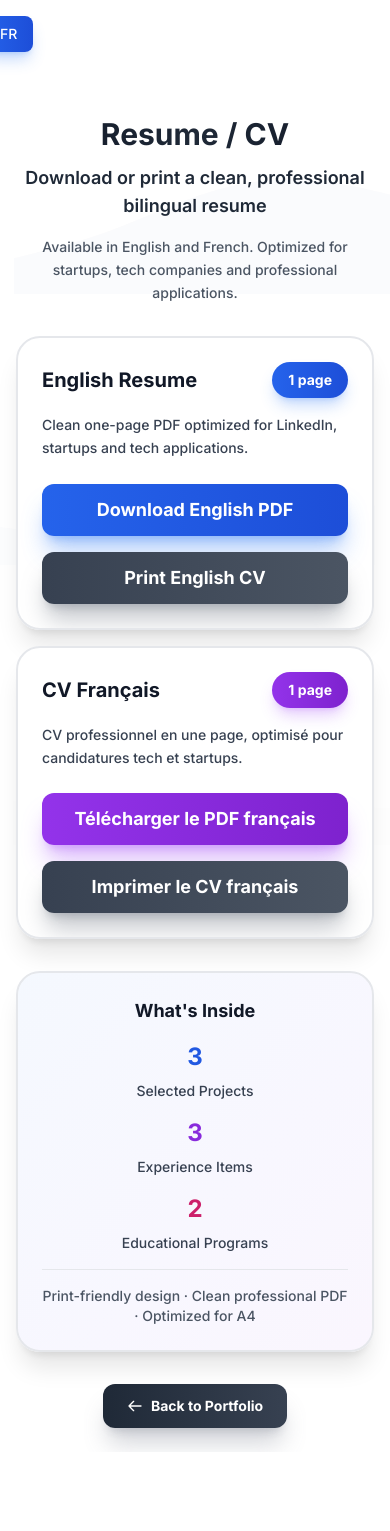
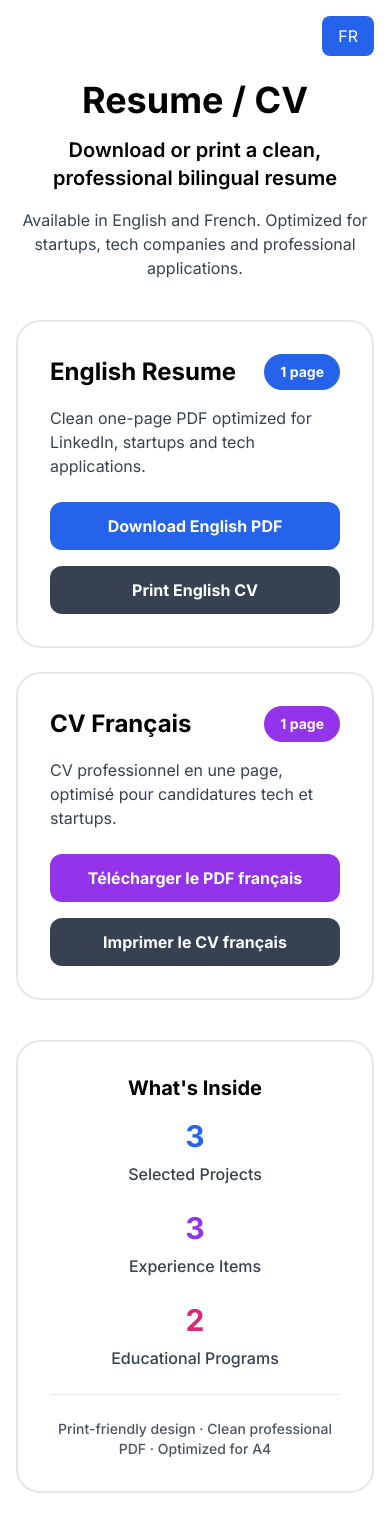
Before and after one commit to Sy2force/Portfolio---pro, a Next.js app: page /resume in a window 390 px wide. Shown: the top 1531 px of the page. Before the commit the page ends 1452 px from the top, so only its background shows below. Built offline with nearby package versions, Linux system fonts and the light colour scheme.

Commit message:
Simplified resume page - removed custom CSS and animations for debugging

```diff
--- a/app/resume/page.tsx
+++ b/app/resume/page.tsx
@@ -1,6 +1,5 @@
 "use client"
 
-import { motion } from "framer-motion"
 import { useLanguage } from "@/lib/language-context"
 import Link from "next/link"
 
@@ -14,107 +13,12 @@ export default function ResumePage() {
   }
 
   return (
-    <>
-      <style jsx global>{`
-        .resume-wave-background {
-          position: relative;
-          min-height: 100vh;
-          overflow: hidden;
-          background: #ffffff;
-        }
-
-        .resume-wave-field {
-          position: absolute;
-          inset: 0;
-          z-index: 0;
-          pointer-events: none;
-          overflow: hidden;
-        }
-
-        .resume-wave-background > *:not(.resume-wave-field) {
-          position: relative;
-          z-index: 10;
-        }
-
-        .resume-wave-field .wave-svg {
-          position: absolute;
-          left: 0;
-          width: 100%;
-          pointer-events: none;
-        }
-
-        .resume-wave-field .wave-svg-1 {
-          top: 10%;
-          height: 180px;
-          opacity: 0.15;
-          animation: waveSvgFloat 5s ease-in-out infinite alternate;
-        }
-
-        .resume-wave-field .wave-svg-2 {
-          top: 30%;
-          height: 150px;
-          opacity: 0.12;
-          animation: waveSvgFloat 6s ease-in-out infinite alternate-reverse;
-        }
-
-        .resume-wave-field .wave-svg-3 {
-          top: 50%;
-          height: 140px;
-          opacity: 0.1;
-          animation: waveSvgFloat 7s ease-in-out infinite alternate;
-        }
-
-        .resume-wave-field .wave-svg-4 {
-          top: 70%;
-          height: 160px;
-          opacity: 0.08;
-          animation: waveSvgFloat 8s ease-in-out infinite alternate-reverse;
-        }
-
-        @keyframes waveSvgFloat {
-          from {
-            transform: translateX(-15px);
-          }
-          to {
-            transform: translateX(15px);
-          }
-        }
-
-        @media (prefers-reduced-motion: reduce) {
-          .resume-wave-field .wave-svg {
-            animation: none;
-          }
-        }
-
-        @media (max-width: 768px) {
-          .resume-wave-field .wave-svg-1 { height: 120px; top: 12%; }
-          .resume-wave-field .wave-svg-2 { height: 100px; top: 32%; }
-          .resume-wave-field .wave-svg-3 { height: 90px; top: 52%; }
-          .resume-wave-field .wave-svg-4 { height: 100px; top: 72%; }
-        }
-      `}</style>
-      <div className="min-h-screen text-gray-900 relative overflow-hidden resume-wave-background">
-        {/* Wave field - full screen SVG waves */}
-        <div className="resume-wave-field" aria-hidden="true">
-          <svg className="wave-svg wave-svg-1" viewBox="0 0 1440 320" preserveAspectRatio="none">
-            <path fill="rgba(30, 58, 138, 0.15)" fillOpacity="1" d="M0,224L60,213.3C120,203,240,181,360,149.3C480,117,600,75,720,48C840,21,960,11,1080,16C1200,21,1320,43,1380,53.3L1440,64L1440,320L1380,320C1320,320,1200,320,1080,320C960,320,840,320,720,320C600,320,480,320,360,320C240,320,120,320,60,320L0,320Z"></path>
-          </svg>
-          <svg className="wave-svg wave-svg-2" viewBox="0 0 1440 320" preserveAspectRatio="none">
-            <path fill="rgba(30, 64, 175, 0.12)" fillOpacity="1" d="M0,192L48,197.3C96,203,192,213,288,229.3C384,245,480,267,576,250.7C672,235,768,181,864,181.3C960,181,1056,235,1152,234.7C1248,235,1344,181,1392,154.7L1440,128L1440,320L1392,320C1344,320,1248,320,1152,320C1056,320,960,320,864,320C768,320,672,320,576,320C480,320,384,320,288,320C192,320,96,320,48,320L0,320Z"></path>
-          </svg>
-          <svg className="wave-svg wave-svg-3" viewBox="0 0 1440 320" preserveAspectRatio="none">
-            <path fill="rgba(30, 58, 138, 0.05)" fillOpacity="1" d="M0,160L80,181.3C160,203,320,245,480,245.3C640,245,800,203,960,186.7C1120,171,1280,181,1360,186.7L1440,192L1440,320L1360,320C1280,320,1120,320,960,320C800,320,640,320,480,320C320,320,160,320,80,320L0,320Z"></path>
-          </svg>
-          <svg className="wave-svg wave-svg-4" viewBox="0 0 1440 320" preserveAspectRatio="none">
-            <path fill="rgba(30, 64, 175, 0.04)" fillOpacity="1" d="M0,128L60,144C120,160,240,192,360,197.3C480,203,600,181,720,165.3C840,149,960,139,1080,144C1200,149,1320,171,1380,181.3L1440,192L1440,320L1380,320C1320,320,1200,320,1080,320C960,320,840,320,720,320C600,320,480,320,360,320C240,320,120,320,60,320L0,320Z"></path>
-          </svg>
-        </div>
-
+    <div className="min-h-screen text-black bg-white px-4 py-20">
       {/* Language Toggle - Mobile */}
       <div className="fixed top-4 right-4 z-50 md:hidden">
         <button
           onClick={() => setLanguage(language === "en" ? "fr" : "en")}
-          className="px-4 py-2 bg-gradient-to-r from-blue-600 to-blue-700 hover:from-blue-700 hover:to-blue-800 text-white rounded-lg transition-all duration-300 font-medium text-sm touch-manipulation active:scale-95 shadow-lg shadow-blue-500/30 backdrop-blur-sm"
+          className="px-4 py-2 bg-blue-600 text-white rounded-lg"
         >
           {language === "en" ? "FR" : "EN"}
         </button>
@@ -124,217 +28,131 @@ export default function ResumePage() {
       <div className="hidden md:block fixed top-4 right-4 z-50">
         <button
           onClick={() => setLanguage(language === "en" ? "fr" : "en")}
-          className="px-4 py-2 bg-gradient-to-r from-blue-600 to-blue-700 hover:from-blue-700 hover:to-blue-800 text-white rounded-lg transition-all duration-300 font-medium shadow-lg shadow-blue-500/30 backdrop-blur-sm"
+          className="px-4 py-2 bg-blue-600 text-white rounded-lg"
         >
           {language === "en" ? "FR" : "EN"}
         </button>
       </div>
 
-      <div className="max-w-6xl mx-auto px-4 sm:px-6 py-6 md:py-8 pt-20 md:pt-20 relative z-10">
+      <div className="max-w-6xl mx-auto">
         {/* Header */}
-        <motion.div
-          initial={{ opacity: 0, y: 20 }}
-          animate={{ opacity: 1, y: 0 }}
-          className="text-center mb-8 md:mb-10"
-        >
-          <motion.h1
-            className="text-3xl sm:text-4xl md:text-5xl font-bold mb-3 bg-gradient-to-r from-gray-900 via-gray-800 to-gray-900 bg-clip-text text-transparent"
-            animate={{
-              backgroundPosition: ['0%', '100%', '0%']
-            }}
-            transition={{
-              duration: 5,
-              repeat: Infinity,
-              ease: "linear"
-            }}
-          >
+        <div className="text-center mb-10">
+          <h1 className="text-4xl font-bold mb-4 text-black">
             Resume / CV
-          </motion.h1>
-          <h2 className="text-lg md:text-xl text-gray-800 mb-4 font-semibold">
+          </h1>
+          <h2 className="text-xl text-black mb-4 font-semibold">
             Download or print a clean, professional bilingual resume
           </h2>
-          <p className="text-sm md:text-base text-gray-600 max-w-2xl mx-auto leading-relaxed font-medium">
+          <p className="text-base text-gray-700 max-w-2xl mx-auto">
             Available in English and French. Optimized for startups, tech companies and professional applications.
           </p>
-        </motion.div>
+        </div>
 
         {/* Resume Cards */}
-        <motion.div
-          initial={{ opacity: 0, y: 20 }}
-          animate={{ opacity: 1, y: 0 }}
-          transition={{ delay: 0.1 }}
-          className="grid md:grid-cols-2 gap-4 md:gap-6 mb-8 md:mb-10"
-        >
+        <div className="grid md:grid-cols-2 gap-6 mb-10">
           {/* English Resume Card */}
-          <motion.div
-            initial={{ opacity: 0, y: 20 }}
-            animate={{ opacity: 1, y: 0 }}
-            transition={{ delay: 0.2 }}
-            whileHover={{
-              scale: 1.02,
-              rotateY: 2,
-              rotateX: 2
-            }}
-            className="bg-white/95 backdrop-blur-xl border-2 border-gray-200 rounded-3xl p-6 md:p-8 hover:border-blue-500 transition-all duration-500 flex flex-col shadow-xl hover:shadow-2xl hover:shadow-blue-500/20 relative overflow-hidden"
-            style={{
-              perspective: '1000px'
-            }}
-          >
-            {/* Card glow effect */}
-            <div className="absolute inset-0 bg-gradient-to-br from-blue-500/5 to-purple-500/5 opacity-0 hover:opacity-100 transition-opacity duration-500" />
-
-            <div className="relative z-10 flex items-center justify-between mb-4">
-              <h3 className="text-xl md:text-2xl font-bold text-gray-900">
+          <div className="bg-white border-2 border-gray-200 rounded-3xl p-8">
+            <div className="flex items-center justify-between mb-4">
+              <h3 className="text-2xl font-bold text-black">
                 English Resume
               </h3>
-              <span className="px-4 py-2 bg-gradient-to-r from-blue-600 to-blue-700 text-white text-sm font-bold rounded-full shadow-lg shadow-blue-500/30">
+              <span className="px-4 py-2 bg-blue-600 text-white text-sm font-bold rounded-full">
                 1 page
               </span>
             </div>
-            <p className="text-sm md:text-base text-gray-700 mb-6 leading-relaxed flex-grow relative z-10 font-medium">
+            <p className="text-base text-gray-700 mb-6">
               Clean one-page PDF optimized for LinkedIn, startups and tech applications.
             </p>
-            <div className="space-y-4 relative z-10">
+            <div className="space-y-4">
               <a
                 href="/Shay_Acoca_CV_EN.pdf"
                 download
-                className="block w-full px-6 py-3 bg-gradient-to-r from-blue-600 to-blue-700 hover:from-blue-700 hover:to-blue-800 text-white rounded-xl transition-all duration-300 font-bold text-center touch-manipulation active:scale-98 shadow-xl shadow-blue-500/40 hover:shadow-2xl hover:shadow-blue-500/50 text-lg"
-                aria-label="Download Shay Acoca English CV PDF"
+                className="block w-full px-6 py-3 bg-blue-600 text-white rounded-xl text-center font-bold"
               >
                 Download English PDF
               </a>
               <button
                 onClick={() => handlePrint("/Shay_Acoca_CV_EN.pdf")}
-                className="block w-full px-6 py-3 bg-gradient-to-r from-gray-700 to-gray-600 hover:from-gray-600 hover:to-gray-500 text-white rounded-xl transition-all duration-300 font-bold text-center touch-manipulation active:scale-98 shadow-xl shadow-gray-500/40 hover:shadow-2xl hover:shadow-gray-500/50 text-lg"
-                aria-label="Print Shay Acoca English CV"
+                className="block w-full px-6 py-3 bg-gray-700 text-white rounded-xl text-center font-bold"
               >
                 Print English CV
               </button>
             </div>
-          </motion.div>
+          </div>
 
           {/* French Resume Card */}
-          <motion.div
-            initial={{ opacity: 0, y: 20 }}
-            animate={{ opacity: 1, y: 0 }}
-            transition={{ delay: 0.3 }}
-            whileHover={{
-              scale: 1.02,
-              rotateY: -2,
-              rotateX: 2
-            }}
-            className="bg-white/95 backdrop-blur-xl border-2 border-gray-200 rounded-3xl p-6 md:p-8 hover:border-purple-500 transition-all duration-500 flex flex-col shadow-xl hover:shadow-2xl hover:shadow-purple-500/20 relative overflow-hidden"
-            style={{
-              perspective: '1000px'
-            }}
-          >
-            {/* Card glow effect */}
-            <div className="absolute inset-0 bg-gradient-to-br from-purple-500/5 to-pink-500/5 opacity-0 hover:opacity-100 transition-opacity duration-500" />
-
-            <div className="relative z-10 flex items-center justify-between mb-4">
-              <h3 className="text-xl md:text-2xl font-bold text-gray-900">
+          <div className="bg-white border-2 border-gray-200 rounded-3xl p-8">
+            <div className="flex items-center justify-between mb-4">
+              <h3 className="text-2xl font-bold text-black">
                 CV Français
               </h3>
-              <span className="px-4 py-2 bg-gradient-to-r from-purple-600 to-purple-700 text-white text-sm font-bold rounded-full shadow-lg shadow-purple-500/30">
+              <span className="px-4 py-2 bg-purple-600 text-white text-sm font-bold rounded-full">
                 1 page
               </span>
             </div>
-            <p className="text-sm md:text-base text-gray-700 mb-6 leading-relaxed flex-grow relative z-10 font-medium">
+            <p className="text-base text-gray-700 mb-6">
               CV professionnel en une page, optimisé pour candidatures tech et startups.
             </p>
-            <div className="space-y-4 relative z-10">
+            <div className="space-y-4">
               <a
                 href="/Shay_Acoca_CV_FR.pdf"
                 download
-                className="block w-full px-6 py-3 bg-gradient-to-r from-purple-600 to-purple-700 hover:from-purple-700 hover:to-purple-800 text-white rounded-xl transition-all duration-300 font-bold text-center touch-manipulation active:scale-98 shadow-xl shadow-purple-500/40 hover:shadow-2xl hover:shadow-purple-500/50 text-lg"
-                aria-label="Télécharger le CV français de Shay Acoca en PDF"
+                className="block w-full px-6 py-3 bg-purple-600 text-white rounded-xl text-center font-bold"
               >
                 Télécharger le PDF français
               </a>
               <button
                 onClick={() => handlePrint("/Shay_Acoca_CV_FR.pdf")}
-                className="block w-full px-6 py-3 bg-gradient-to-r from-gray-700 to-gray-600 hover:from-gray-600 hover:to-gray-500 text-white rounded-xl transition-all duration-300 font-bold text-center touch-manipulation active:scale-98 shadow-xl shadow-gray-500/40 hover:shadow-2xl hover:shadow-gray-500/50 text-lg"
-                aria-label="Imprimer le CV français"
+                className="block w-full px-6 py-3 bg-gray-700 text-white rounded-xl text-center font-bold"
               >
                 Imprimer le CV français
               </button>
             </div>
-          </motion.div>
-        </motion.div>
+          </div>
+        </div>
 
         {/* Info Block */}
-        <motion.div
-          initial={{ opacity: 0, y: 20 }}
-          animate={{ opacity: 1, y: 0 }}
-          transition={{ delay: 0.4 }}
-          className="bg-white/95 backdrop-blur-xl border-2 border-gray-200 rounded-3xl p-6 md:p-8 mb-8 md:mb-10 relative overflow-hidden shadow-xl"
-        >
-          {/* Subtle gradient overlay */}
-          <div className="absolute inset-0 bg-gradient-to-br from-blue-500/5 to-purple-500/5" />
-
-          <div className="relative z-10">
-            <h3 className="text-lg md:text-xl font-bold text-gray-900 mb-4 text-center">
+        <div className="bg-white border-2 border-gray-200 rounded-3xl p-8 mb-10">
+          <h3 className="text-xl font-bold text-black mb-4 text-center">
             What&apos;s Inside
           </h3>
-            <div className="grid md:grid-cols-3 gap-4 md:gap-6 text-center">
-              <motion.div
-                className="space-y-2"
-                whileHover={{ scale: 1.05 }}
-                transition={{ duration: 0.2 }}
-              >
-                <div className="text-2xl md:text-3xl font-bold bg-gradient-to-r from-blue-600 to-blue-700 bg-clip-text text-transparent">
+          <div className="grid md:grid-cols-3 gap-6 text-center">
+            <div className="space-y-2">
+              <div className="text-3xl font-bold text-blue-600">
                 3
               </div>
-                <div className="text-sm md:text-base text-gray-700 font-medium">Selected Projects</div>
-              </motion.div>
-              <motion.div
-                className="space-y-2"
-                whileHover={{ scale: 1.05 }}
-                transition={{ duration: 0.2 }}
-              >
-                <div className="text-2xl md:text-3xl font-bold bg-gradient-to-r from-purple-600 to-purple-700 bg-clip-text text-transparent">
+              <div className="text-base text-gray-700 font-medium">Selected Projects</div>
+            </div>
+            <div className="space-y-2">
+              <div className="text-3xl font-bold text-purple-600">
                 3
               </div>
-                <div className="text-sm md:text-base text-gray-700 font-medium">Experience Items</div>
-              </motion.div>
-              <motion.div
-                className="space-y-2"
-                whileHover={{ scale: 1.05 }}
-                transition={{ duration: 0.2 }}
-              >
-                <div className="text-2xl md:text-3xl font-bold bg-gradient-to-r from-pink-600 to-pink-700 bg-clip-text text-transparent">
+              <div className="text-base text-gray-700 font-medium">Experience Items</div>
+            </div>
+            <div className="space-y-2">
+              <div className="text-3xl font-bold text-pink-600">
                 2
               </div>
-                <div className="text-sm md:text-base text-gray-700 font-medium">Educational Programs</div>
-              </motion.div>
+              <div className="text-base text-gray-700 font-medium">Educational Programs</div>
             </div>
-            <div className="mt-4 md:mt-6 pt-4 md:pt-6 border-t border-gray-200 text-center">
+          </div>
+          <div className="mt-6 pt-6 border-t border-gray-200 text-center">
             <p className="text-sm text-gray-600 font-medium">
               Print-friendly design · Clean professional PDF · Optimized for A4
             </p>
           </div>
         </div>
-        </motion.div>
 
         {/* Back to Portfolio */}
-        <motion.div
-          initial={{ opacity: 0 }}
-          animate={{ opacity: 1 }}
-          transition={{ delay: 0.5 }}
-          className="text-center"
-        >
+        <div className="text-center">
           <Link
             href="/"
-            className="inline-flex items-center gap-2 bg-gradient-to-r from-gray-800 to-gray-700 hover:from-gray-700 hover:to-gray-600 text-white transition-all duration-300 font-bold touch-manipulation active:scale-95 text-sm md:text-base px-6 py-3 rounded-xl shadow-xl shadow-gray-500/30 hover:shadow-2xl hover:shadow-gray-500/50"
+            className="inline-flex items-center gap-2 bg-gray-800 text-white px-6 py-3 rounded-xl font-bold"
           >
-            <svg className="w-4 h-4 md:w-5 md:h-5" fill="none" stroke="currentColor" viewBox="0 0 24 24">
-              <path strokeLinecap="round" strokeLinejoin="round" strokeWidth={2} d="M10 19l-7-7m0 0l7-7m-7 7h18" />
-            </svg>
             Back to Portfolio
           </Link>
-        </motion.div>
         </div>
       </div>
-    </>
+    </div>
   )
 }
```
Lines whose indentation alone changed are shown as unchanged.
